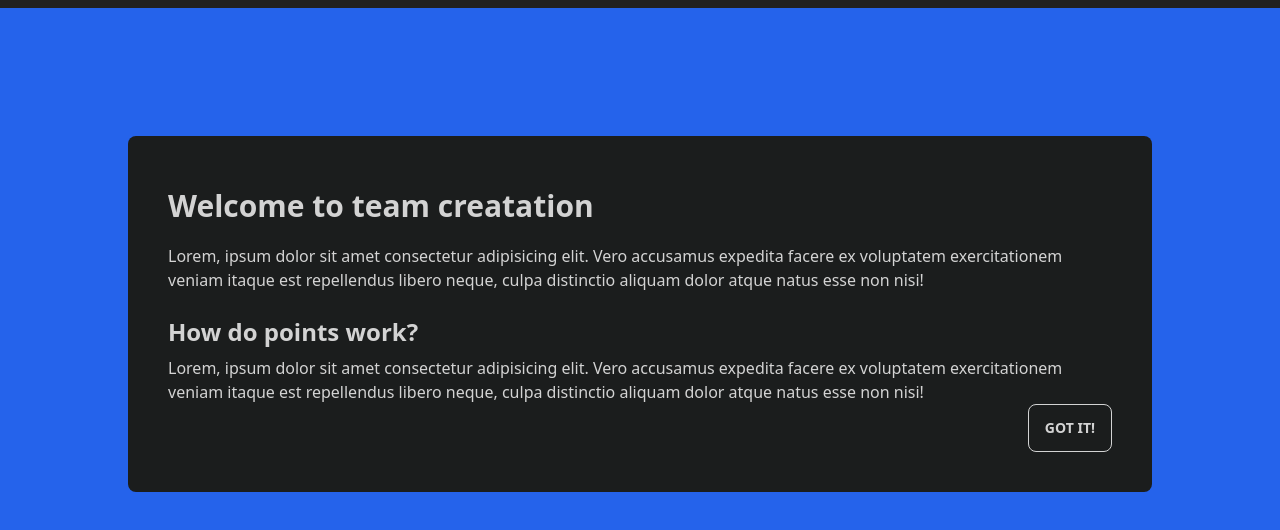
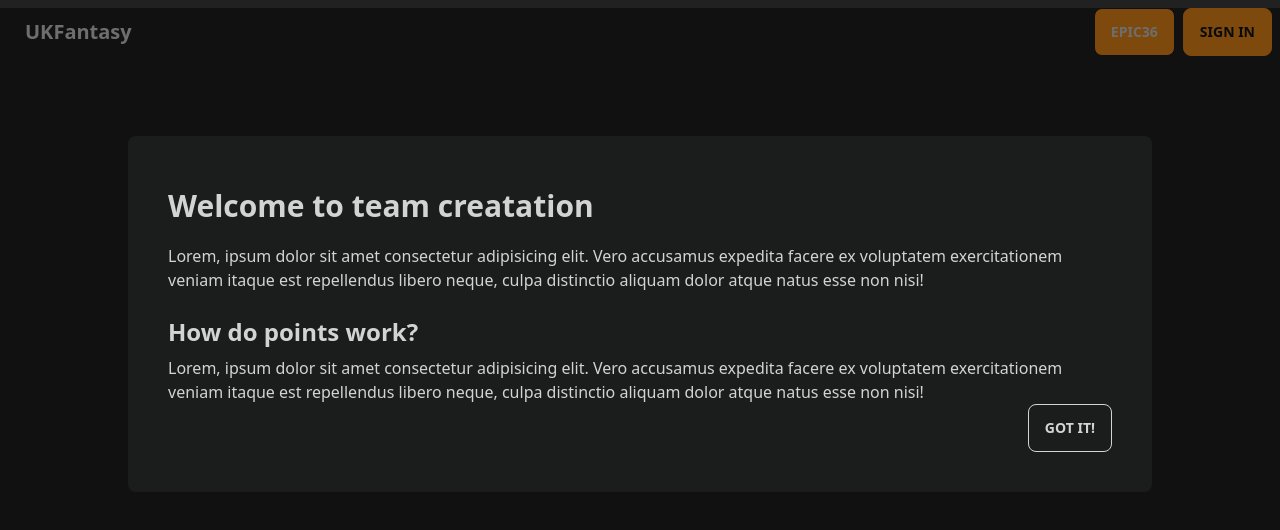
Before and after one commit to FlynnFc/UKFantasy, a Next.js app: page /create in a window 1280 px wide. Shown: the top 530 px of the page. Built offline with nearby package versions, Linux system fonts and the light colour scheme; no server answers.

Commit message:
Update globals.css

```diff
--- a/src/styles/globals.css
+++ b/src/styles/globals.css
@@ -36,3 +36,7 @@ table tr {
     rgba(122, 91, 9, 1) 91%
   );
 }
+
+.createModal {
+  background-color: rgba(0, 0, 0, 0.478);
+}
```
